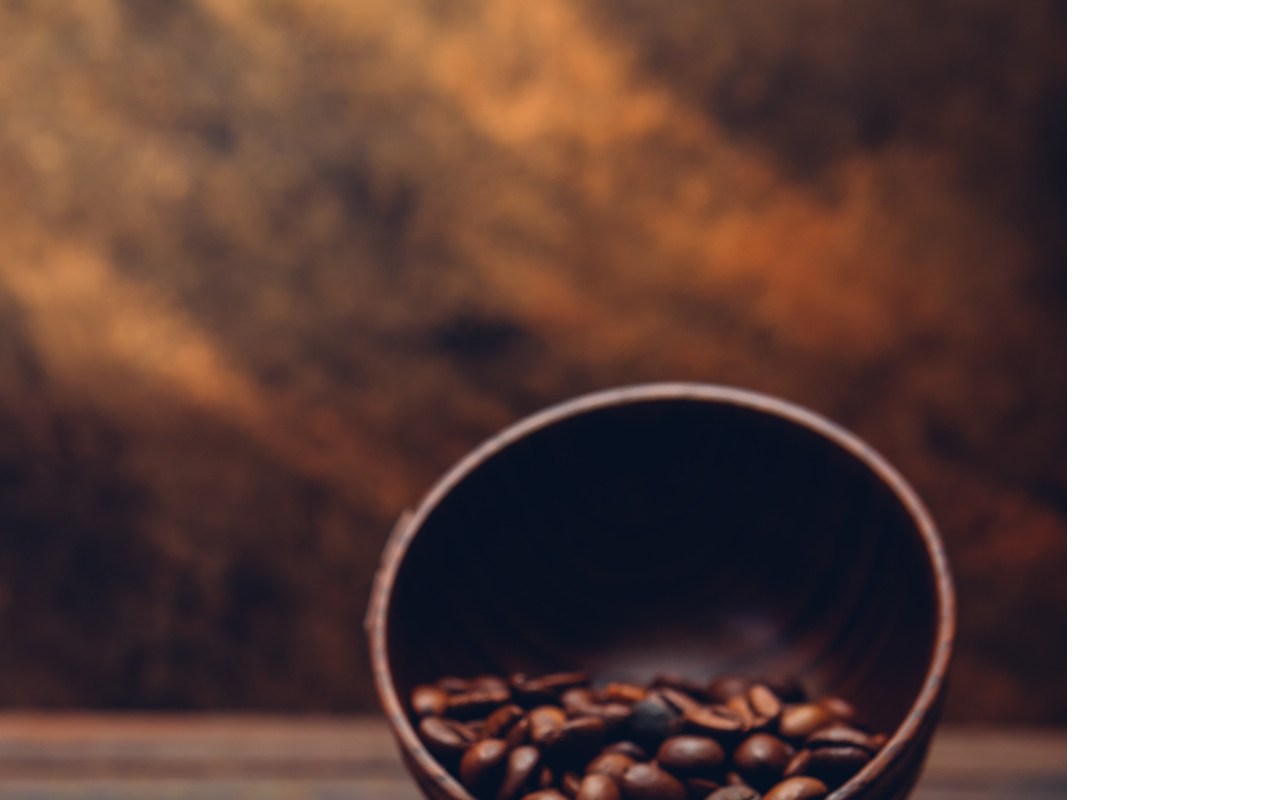
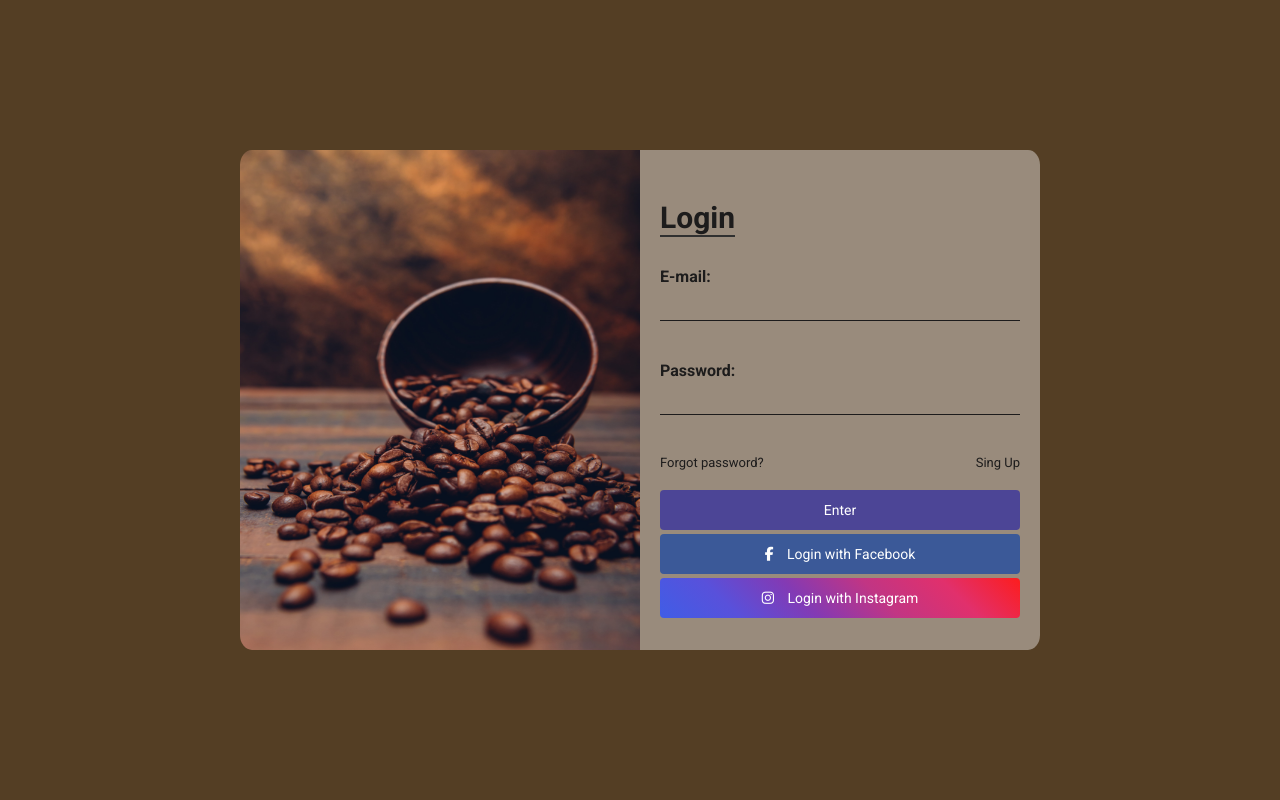
Before and after one commit to Yuri-Ccaf4/projeto-tela-de-login, a plain HTML site: page index.html in a window 1280 px wide. Shown: the top 800 px of the page. Drawn offline with Linux system fonts and the light colour scheme.

Commit message:
página de login ok"

```diff
--- a/assets/css/reset.css
+++ b/assets/css/reset.css
@@ -1,4 +1,6 @@
 @charset "UTF-8";
+
+@import url('https://fonts.googleapis.com/css2?family=Roboto:wght@300;400;700&display=swap');
 
 * {
     padding: 0;
@@ -6,4 +8,5 @@
     text-decoration: none;
     list-style: none;
     box-sizing: border-box;
+    font-family: 'Roboto', sans-serif;
 }
--- a/assets/css/style.css
+++ b/assets/css/style.css
@@ -1 +1,131 @@
 @import url('./reset.css');
+
+/* Imagem */
+
+.img {
+    width: 400px;
+    height: 500px;
+}
+
+img {
+    width: 100%;
+    height: 100%;
+    border-top-left-radius: 3%;
+    border-bottom-left-radius: 3%;
+}
+
+/* Centralizando itens na tela */
+
+html {
+    width: 100vw;
+    height: 100vh;
+    font-size: 62.5%;
+    background-color: #543E24;
+    display: flex;
+    justify-content: center;
+    align-items: center;
+}
+
+.conteudo {
+    display: flex;
+}
+
+/* Login */
+
+.login {
+    width: 400px;
+    height: 500px;
+    background-color: rgba(255, 255, 255, 0.4);
+    border-top-right-radius: 3%;
+    border-bottom-right-radius: 3%;
+    padding: 2rem;
+    display: flex;
+    flex-direction: column;
+}
+
+.login h2 {
+    font-size: 3rem;
+    align-self: flex-start;
+    margin-top: 3rem;
+    margin-bottom: 3rem;
+    color: rgb(29, 28, 28);
+    border-bottom: 2px solid rgb(48, 48, 48);
+}
+
+.login label {
+    font-size: 1.6rem;
+    font-weight: 700;
+    color: rgb(29, 28, 28);
+    margin-bottom: 0.5rem;
+}
+
+.login input {
+    margin-bottom: 4rem;
+    height: 3rem;
+    border: none;
+    border-bottom: 1px solid rgb(29, 28, 28);
+    background-color: transparent;
+    outline: none;
+    transition: all 300ms ease;
+}
+
+.login input:hover {
+    border-bottom: 1px solid #7e5d36;
+}
+
+.links {
+    display: flex;
+    justify-content: space-between;
+}
+
+.links a {
+    font-size: 1.3rem;
+    color: rgb(29, 28, 28);
+    margin-bottom: 2rem;
+    transition: all 300ms ease;
+}
+
+.links a:hover {
+    color: #7e5d36;
+}
+
+.login button {
+    margin-bottom: 0.4rem;
+    height: 4rem;
+    width: 100%;
+    border: none;
+    color: rgb(255, 255, 255);
+    cursor: pointer;
+    font-size: 1.4rem;
+    border-radius: 4px;
+}
+
+span{
+    margin-left: 1rem;
+}
+
+.btn {
+    background-color: rgba(0, 0, 175, 0.5);
+    transition: all 500ms ease-in-out;
+}
+
+.btn:hover {
+    background-color: rgba(0, 0, 175, 0.4);
+}
+
+.facebook {
+    background-color: #3b5998;
+    transition: all 500ms ease-in-out;
+}
+
+.facebook:hover {
+    background-color: #4d6fb9;
+}
+
+.instagram {
+    background: linear-gradient(45deg, #405DE6, #5851DB, #833AB4, #C13584, #E1306C, #fd1d1d);
+}
+
+.instagram:hover{
+    background: linear-gradient(47deg, #405DE6, #833AB4, #C13584, #fd1d1d, #E1306C);
+}
```
